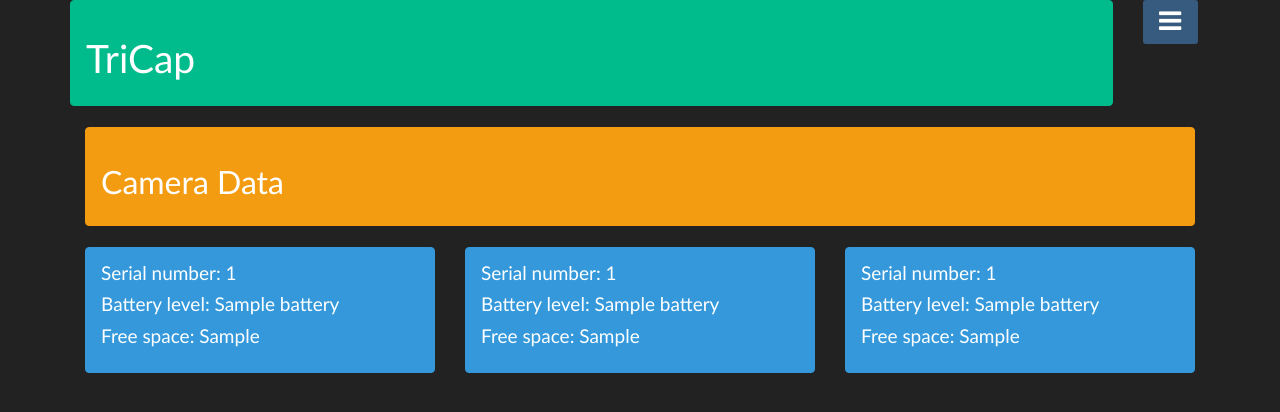
After one commit to WildEyeConservation/tricap, a Flask app: template app/templates/camera/camera.html in a window 1280 px wide. The commit adds this page. Shown: the top 412 px of the page. Run offline with Flask 2, Linux system fonts and the light colour scheme; the template is opened without the code that fills it: most values are stand-ins (such as "Sample title", 1, 10 or a date in 2020); parts of the project's set-up code (start-up, migrations or seed data) failed here and were passed over; some libraries are stand-ins or nearby versions.

Commit message:
Added a web page for the data of the cameras

```diff
--- a/app/__init__.py
+++ b/app/__init__.py
@@ -272,9 +272,11 @@ def stop_all_threads():
 from .views.home import home_bp
 from .views.showlog import showlog_bp
 from .views.settings import settings_bp
+from .views.camera import camera_bp
 
 app.register_blueprint(home_bp)
 app.register_blueprint(showlog_bp)
 app.register_blueprint(settings_bp)
+app.register_blueprint(camera_bp)
 
 rootlogger.info('New instance of TriCap app has been initiated.')
--- a/app/templates/base.html
+++ b/app/templates/base.html
@@ -57,6 +57,9 @@
                 <li>
                   <a href="#" id="a_check_sms">Check SMS</a>
                 </li>
+                <li>
+                  <a href="{{ url_for('camera.camera')}}" id="a_check_camera">Check Camera</a>
+                </li>
               </ul>
             </div>
           </div>
--- /dev/null
+++ b/app/templates/camera/camera.html
@@ -0,0 +1,34 @@
+{% extends "base.html" %}
+{% block content %}
+
+<div class='container'>
+    <div class="col-md-12">
+        <div class="alert alert-warning" id="alt_main_status">
+          <h2 id="h_main_status">Camera Data</h2>
+        </div>
+    </div>
+
+    <div class="col-md-4">
+        <div class="alert alert-info">
+            <h4>Serial number: {{serial_number[0]}}</h4>
+            <h4>Battery level: {{battery[0]}}</h4>
+            <h4>Free space:    {{free_space[0]}}</h4>
+        </div>
+    </div>
+    <div class="col-md-4">
+        <div class="alert alert-info">
+            <h4>Serial number: {{serial_number[1]}}</h4>
+            <h4>Battery level: {{battery[1]}}</h4>
+            <h4>Free space:    {{free_space[1]}}</h4>
+        </div>
+    </div>
+    <div class="col-md-4">
+        <div class="alert alert-info">
+            <h4>Serial number: {{serial_number[2]}}</h4>
+            <h4>Battery level: {{battery[2]}}</h4>
+            <h4>Free space:    {{free_space[2]}}</h4>
+        </div>
+    </div>
+</div>
+
+{% endblock %}
--- a/sensors/trusense_altimeter.py
+++ b/sensors/trusense_altimeter.py
@@ -136,7 +136,7 @@ class TrusenseAltimeter(Subject):
 
     def set_error(self, error_code = ""):
         self.error = error_code
-        print(error_code)
+        # print(error_code)
 
     def get_error(self):
         return self.error
```
Also changed, not shown: app/views/camera.py (added, +19 -0 lines).
